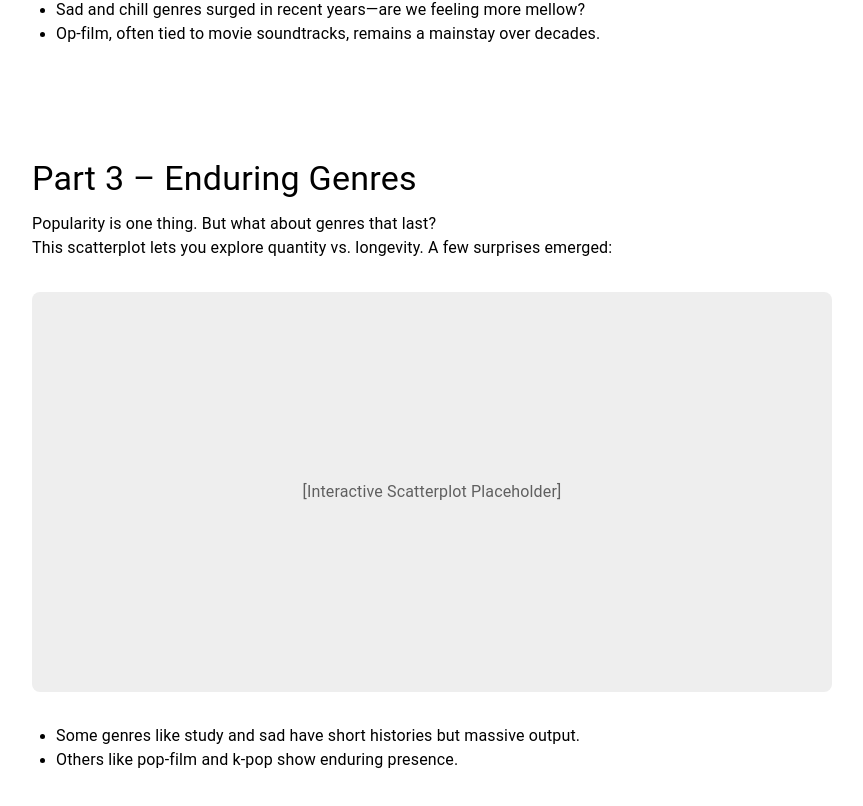
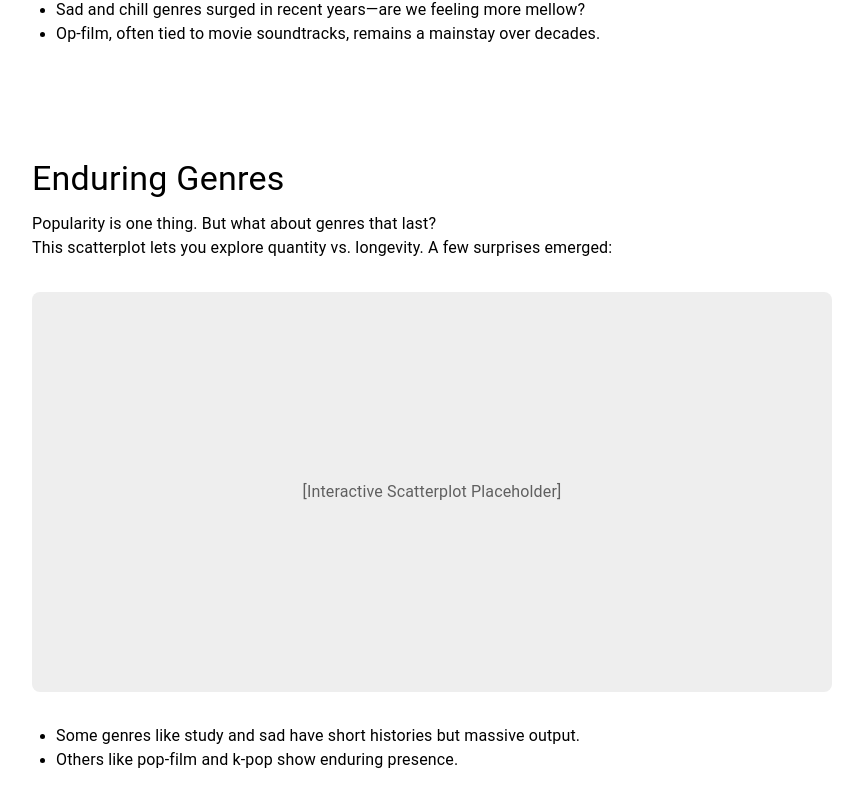
Before and after one commit to Ottaliam/649-music, a React (Vite) app: page / in a window 1280 px wide. Shown: the part 1300-2106 px from the top of the page, without its empty margins (208-1071 px from the left). Built offline with nearby package versions, Linux system fonts and the light colour scheme.

Commit message:
Remove extra text

```diff
--- a/src/sections/Section3.jsx
+++ b/src/sections/Section3.jsx
@@ -4,7 +4,7 @@ const Section3 = () => {
   return (
     <Box component="section" sx={{ maxWidth: 800, mx: 'auto', py: 6, px: 2 }}>
       <Typography variant="h4" component="h2" gutterBottom>
-        Part 3 – Enduring Genres
+        Enduring Genres
       </Typography>
       <Typography variant="body1">
         Popularity is one thing. But what about genres that last?
```
